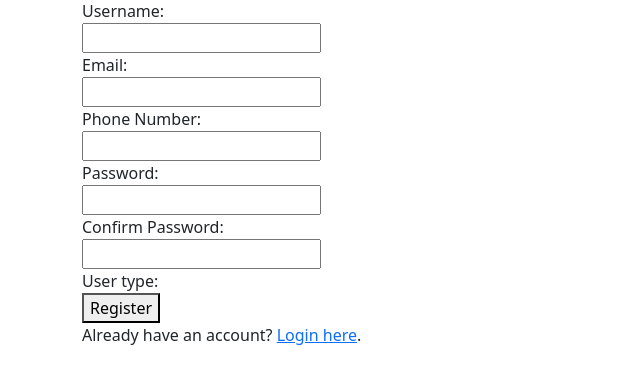
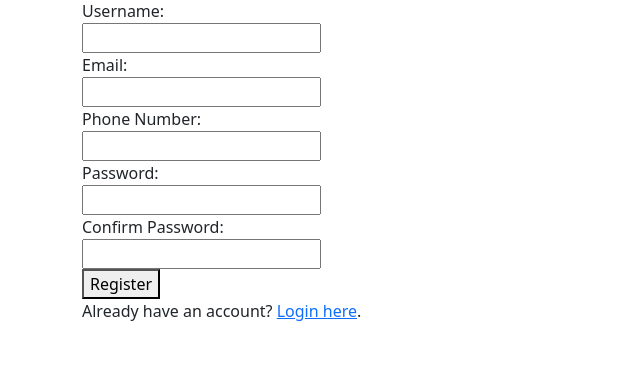
Before and after one commit to CatherineSusilo/CS50FinalProject, a Flask app: page /register in a window 1280 px wide. Shown: the part 171-555 px from the top of the page, without its empty margins (0-640 px from the left). Run offline with Flask 3, Linux system fonts and the light colour scheme; some libraries are stand-ins or nearby versions.

Commit message:
Update register.html

```diff
--- a/templates/register.html
+++ b/templates/register.html
@@ -15,8 +15,6 @@
         <input type="password" id="password" name="password" required><br>
         <label for="confirm_password">Confirm Password:</label><br>
         <input type="password" id="confirm_password" name="confirm_password" required><br>
-        <label for="user_type">User type:</label><br>
-
         <button type="submit">Register</button>
     </form>
     <p>Already have an account? <a href="/login">Login here</a>.</p>
```
